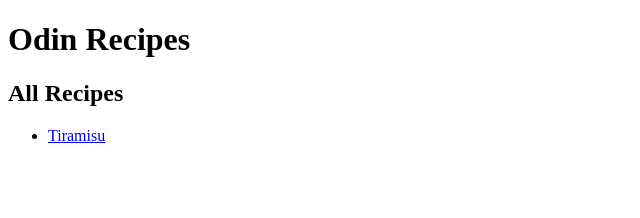
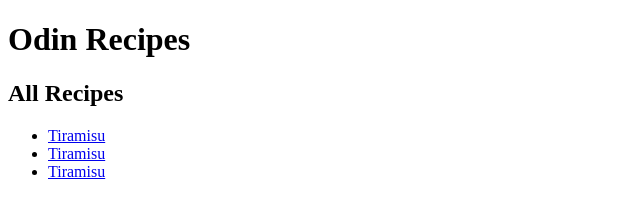
Before and after one commit to Lpanos/odin-recipes, a plain HTML site: page index.html in a window 1280 px wide. Shown: the whole page, without its empty margins (0-640 px from the left). Drawn offline with Linux system fonts and the light colour scheme.

Commit message:
Add chile verde pork recipe to index.html

```diff
--- a/index.html
+++ b/index.html
@@ -10,6 +10,8 @@
     <h2>All Recipes</h2>
     <ul>
         <li><a href="./recipes/tiramisu.html"> Tiramisu </a></li>
+        <li><a href="./recipes/tacos.html"> Tiramisu </a></li>
+        <li><a href="./recipes/verde-pork.html"> Tiramisu </a></li>
     </ul>
 </body>
 </html>
```
